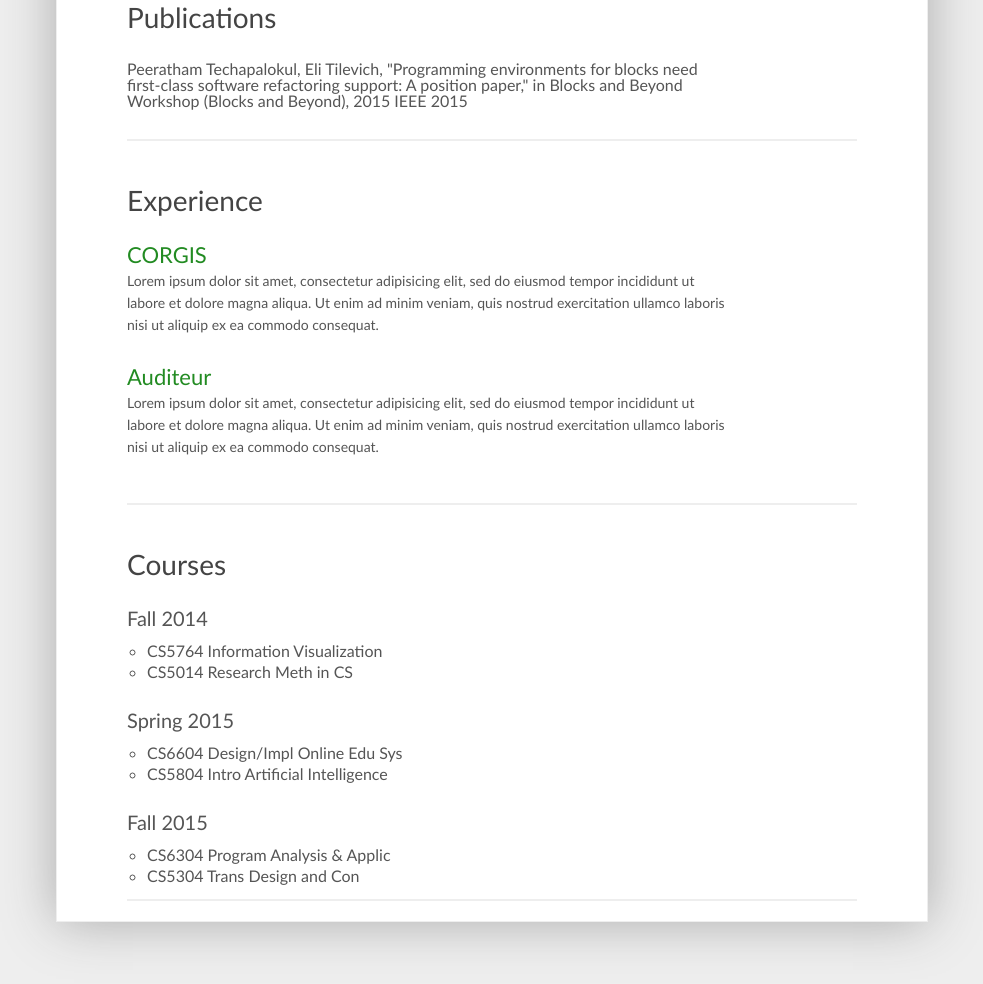
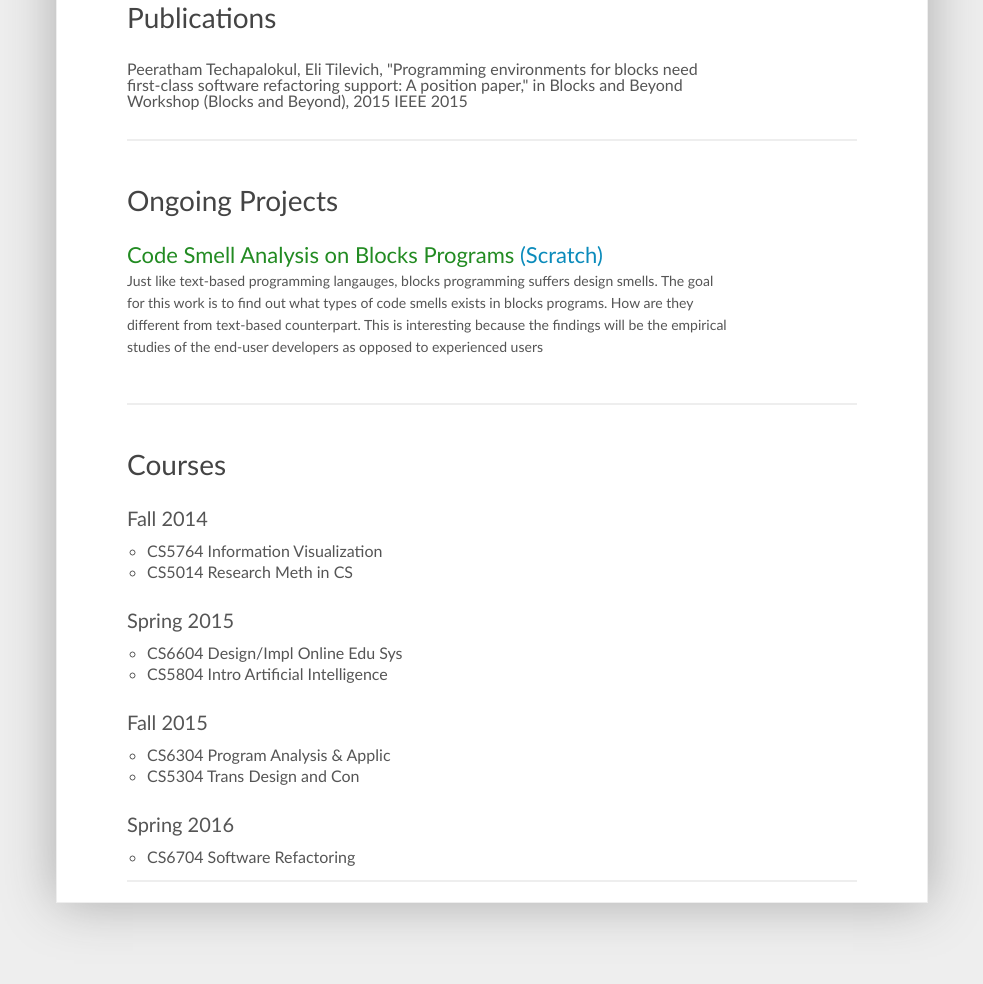
Before and after one commit to peeratham/personal-page, a plain HTML site: page index.html in a window 1280 px wide. Shown: the part 858-1842 px from the top of the page, without its empty margins (148-1131 px from the left). Drawn offline with nearby package versions, Linux system fonts and the light colour scheme.

Commit message:
add projects and link

```diff
--- a/index.html
+++ b/index.html
@@ -4,23 +4,15 @@
 <title>Peeratham Techapalokul</title>
 <meta charset="utf-8">
 <link type="text/css" rel="stylesheet" href="styles/style.css" />
-<script type="text/javascript" src="https://ajax.googleapis.com/ajax/libs/jquery/1.7.2/jquery.min.js"></script>
-<script type="text/javascript" src="https://ajax.googleapis.com/ajax/libs/jqueryui/1.8.21/jquery-ui.min.js"></script>
+</head>
 
-<script>
-  $(function() {
-    $( "#accordion-classes" ).accordion();
-  });
-</script>
-
-</head>
 <body>
 <div id="wrap">
   <div id="header">
     <div id="header-content">
       <h1>Peeratham Techapalokul</h1>
       <h2>PhD Student</h2>
-      <p>I am a second-year PhD student in Computer Science at Virginia Tech. I joined Software Innovations Lab led by Dr. Eli Tilevich. My primary research interestes are End-User Software Engineering and Computer Science Education. My current work is on refactoring support for block-based programming languages such as Scratch and Snap!
+      <p>I am a second-year PhD student in Computer Science at Virginia Tech. I joined Software Innovations Lab led by <a href="http://people.cs.vt.edu/~tilevich/">Dr. Eli Tilevich</a>. My primary research interestes are End-User Software Engineering and Computer Science Education. My current work is on refactoring support for block-based programming languages such as <a href="scratch.mit.edu/">Scratch</a> and <a href="http://snap.berkeley.edu/">Snap!</a>
 
 		Before joining Virginia Tech, I received my BACS (<a href="http://www.cs.virginia.edu/ba/">Interdisciplinary Major in Computer Science</a>) from the University of Virginia in 2014. I earned a Royal Thai Government Scholarship from the Ministry of Science and Technology in 2009.</p>
       <div id="contact-details">
@@ -64,18 +56,12 @@
     </div>
     <!--end publications-->
     <div class="line"></div>
-    <div id="experience" class="cv-section">
-      <h3>Experience</h3>
+    <div id="Projects" class="cv-section">
+      <h3>Ongoing Projects</h3>
       <div class="cv-section-item">
-        <h4 class="title">CORGIS</h4>
+        <h4 class="title">Code Smell Analysis on Blocks Programs <a href="scratch.mit.edu/">(Scratch)</a></h4>
         <h4 class="meta"></h4>
-        <p>Lorem ipsum dolor sit amet, consectetur adipisicing elit, sed do eiusmod tempor incididunt ut labore et dolore magna aliqua. Ut enim ad minim veniam, quis nostrud exercitation ullamco laboris nisi ut aliquip ex ea commodo consequat.</p>
-      </div>
-      <!--end cv-section-item-->
-      <div class="cv-section-item">
-        <h4 class="title">Auditeur</h4>
-        <h4 class="meta"></h4>
-        <p>Lorem ipsum dolor sit amet, consectetur adipisicing elit, sed do eiusmod tempor incididunt ut labore et dolore magna aliqua. Ut enim ad minim veniam, quis nostrud exercitation ullamco laboris nisi ut aliquip ex ea commodo consequat.</p>
+        <p>Just like text-based programming langauges, blocks programming suffers design smells. The goal for this work is to find out what types of code smells exists in blocks programs. How are they different from text-based counterpart. This is interesting because the findings will be the empirical studies of the end-user developers as opposed to experienced users</p>
       </div>
       <!--end cv-section-item-->
     </div>
@@ -102,6 +88,11 @@
 			<li>CS6304 Program Analysis & Applic</li>
 			<li>CS5304 Trans Design and Con</li>
 		</ul>
+
+		<h4>Spring 2016</h4>
+		<ul>
+			<li>CS6704 Software Refactoring</li>
+		</ul>
 	</div>
 	<div class="line"></div>
   <!--end content-->
```
